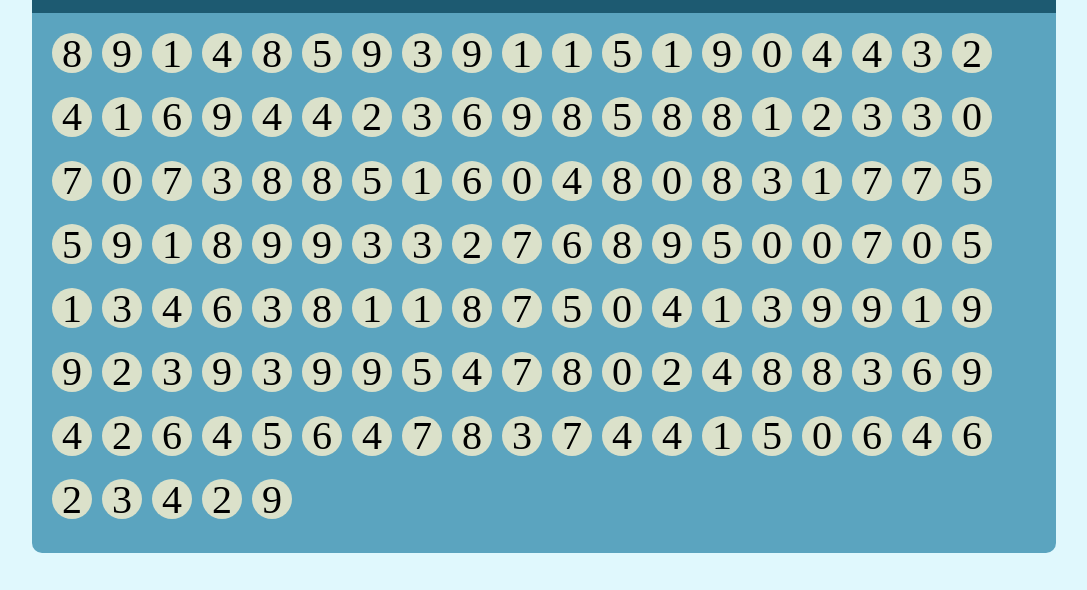
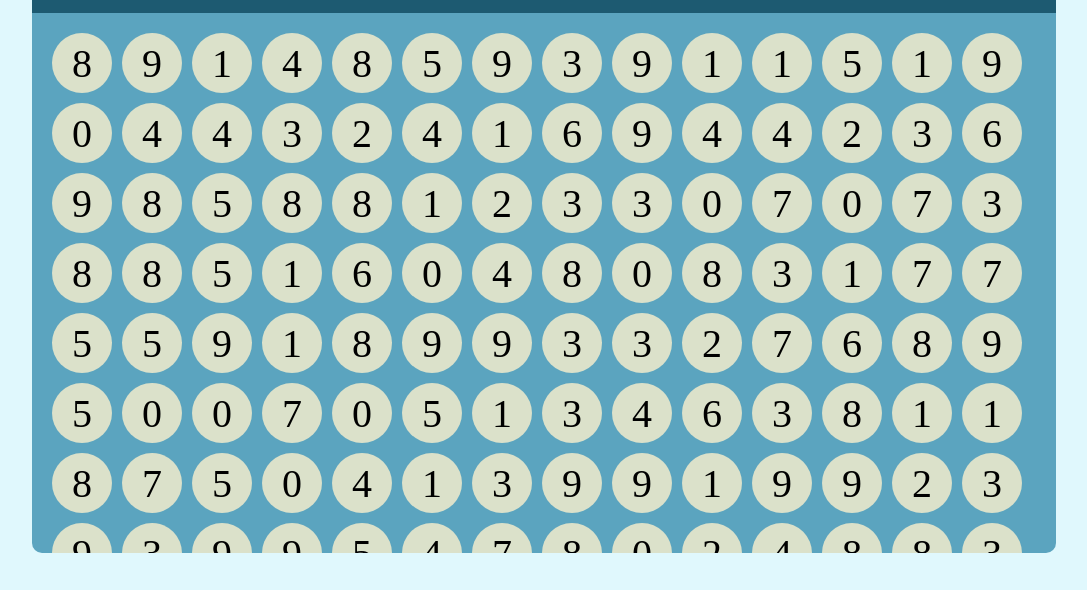
Before and after one commit to tamannaz05/Bubble-Game, a plain HTML site: page index.html in a window 1280 px wide. Shown: the part 167-757 px from the top of the page, without its empty margins (96-1183 px from the left). Drawn offline with Linux system fonts and the light colour scheme.

Commit message:
bubble size increased

```diff
--- a/script.js
+++ b/script.js
@@ -17,7 +17,7 @@ function getNewHit()
 function makeBubble()
 {
     var clutter = "";
-    for(var i=1 ; i<139 ; i++)
+    for(var i=1 ; i<1000 ; i++)
     {
         var rn = Math.floor(Math.random()*10);
         clutter += `<div class="bubble">${rn}</div>`
--- a/style.css
+++ b/style.css
@@ -61,8 +61,8 @@ html,body{
     display: flex;
     align-items: center;
     justify-content: center;
-    width: 40px;
-    height: 40px;
+    width: 60px;
+    height: 60px;
     background-color: rgb(219, 225, 202);
     color: #000;
     border-radius: 50%;
```
